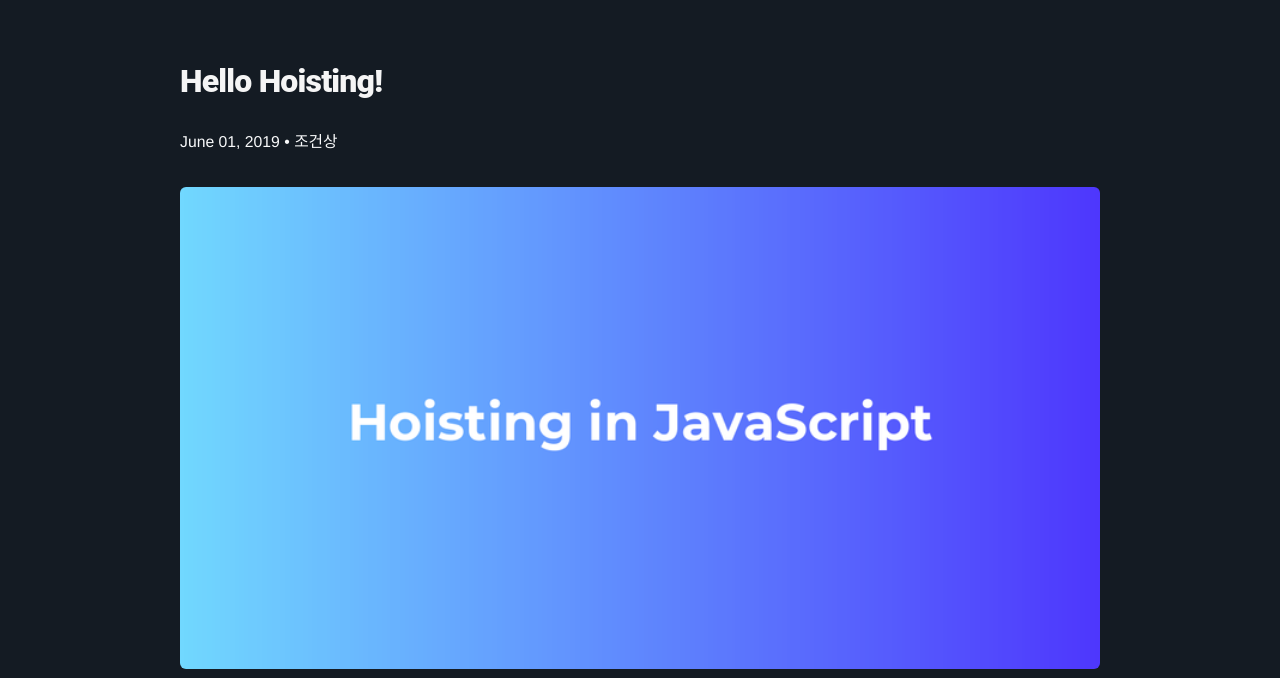
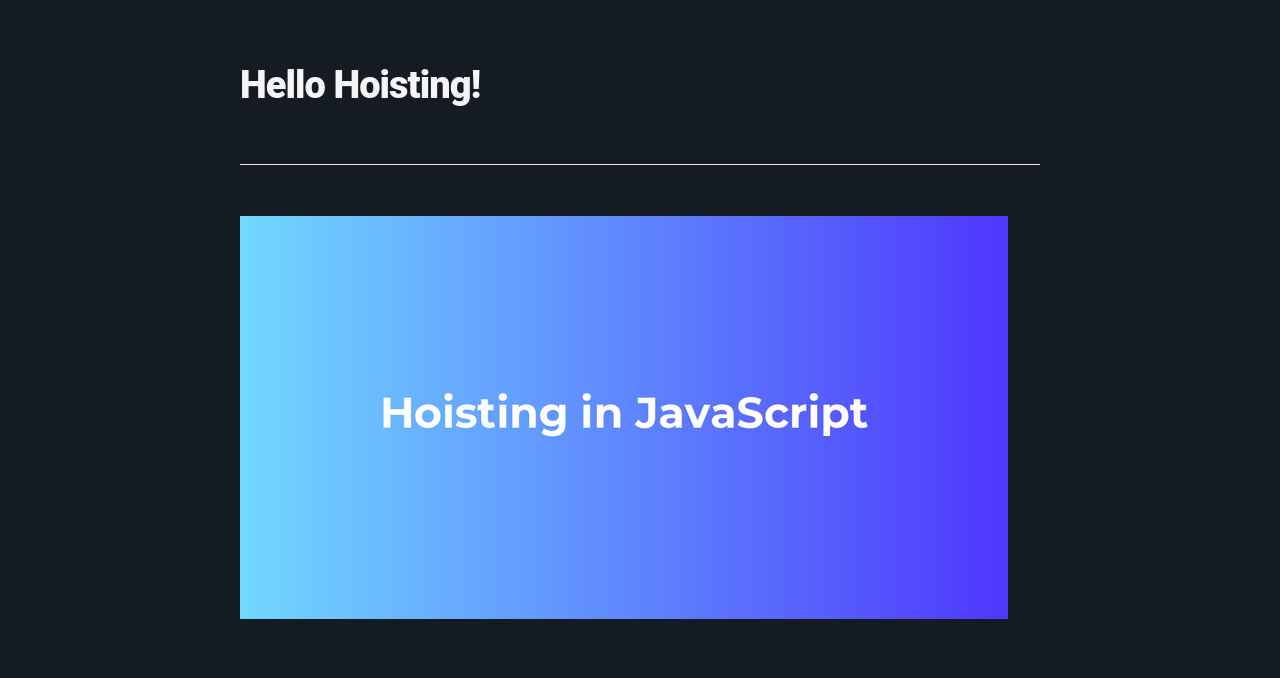
Before and after one commit to Jogeonsang/Marcus-log, a Gatsby site: page /Hoisting/ in a window 1280 px wide. Shown: the part 83-761 px from the top of the page. Built offline with nearby package versions, Linux system fonts and the light colour scheme; Gatsby itself is replaced by a stand-in of ours; some packages are replaced by stand-ins of ours.

Commit message:
feat: 리팩토링중

```diff
--- a/gatsby-config.js
+++ b/gatsby-config.js
@@ -111,6 +111,7 @@ module.exports = {
         ],
       },
     },
+
     `gatsby-transformer-sharp`,
     `gatsby-plugin-sharp`,
     // {
--- a/package.json
+++ b/package.json
@@ -13,15 +13,17 @@
     "@types/react-router-dom": "^5.1.7",
     "babel-plugin-styled-components": "^1.12.0",
     "gatsby": "^3.1.0",
+    "gatsby-image": "^3.11.0",
     "gatsby-plugin-feed": "^3.0.0",
     "gatsby-plugin-gatsby-cloud": "^2.0.0",
     "gatsby-plugin-google-analytics": "^3.0.0",
-    "gatsby-plugin-image": "^1.0.0",
+    "gatsby-plugin-image": "^1.14.0",
     "gatsby-plugin-manifest": "^3.0.0",
     "gatsby-plugin-offline": "^4.0.0",
     "gatsby-plugin-react-helmet": "^4.0.0",
     "gatsby-plugin-sharp": "^3.0.0",
     "gatsby-plugin-styled-components": "^4.1.0",
+    "gatsby-remark-component-images": "0.0.6",
     "gatsby-remark-copy-linked-files": "^3.0.0",
     "gatsby-remark-embed-video": "^3.1.1",
     "gatsby-remark-highlight-code": "^2.2.0",
--- a/src/style.css
+++ b/src/style.css
@@ -97,9 +97,9 @@ h4,
 h5,
 h6 {
   font-family: var(--font-heading);
-  margin-top: var(--spacing-12);
+  margin-top: var(--spacing-6);
   margin-bottom: var(--spacing-6);
-  line-height: var(--lineHeight-tight);
+  line-height: var(--lineHeight-normal);
   letter-spacing: -0.025em;
 }
 
@@ -149,7 +149,7 @@ h4 > a,
 h5 > a,
 h6 > a {
   text-decoration: none;
-  color: inherit;
+  color: rgb(81, 92, 230);
 }
 
 /* Prose */
--- a/src/templates/blog-post.js
+++ b/src/templates/blog-post.js
@@ -7,63 +7,76 @@ import Header from "../components/Header"
 import Footer from "../components/Footer"
 import SEO from "../components/seo"
 import defaultImg from "../images/default.svg"
+import Img from "gatsby-image"
 
 const BlogPostTemplate = ({ data, location }) => {
   const post = data.markdownRemark
   const siteTitle = data.site.siteMetadata?.title || `Title`
   const { previous, next } = data
+
+  console.log(data.markdownRemark.frontmatter)
   return (
-    <TemplateWrapper>
+    <TemplateContainer>
       <Header/>
+      <TemplateWrapper>
       <Content>
         <TitleWrapper>
           <h1 itemProp="headline">{post.frontmatter.title}</h1>
-          <p>
-            <time>{post.frontmatter.date}</time>
-            <span> • </span><span>조건상</span></p>
+          <hr/>
         </TitleWrapper>
         <Thumbnail>
-          <Image src={data.markdownRemark.frontmatter.featuredImage.childImageSharp.fixed.src}/>
+          <img src={data.markdownRemark.frontmatter.featuredImage.childImageSharp.fluid.src}/>
+          {/* <Img fixed={data.markdownRemark.frontmatter.featuredImage.childImageSharp.fluid.src} alt={"data.blogPost.author"} /> */}
         </Thumbnail>
-        <section
+        <Section
           dangerouslySetInnerHTML={{ __html: post.html }}
           itemProp="articleBody"
         />
         <hr/>
       </Content>
       <Footer/>
-    </TemplateWrapper>
+      </TemplateWrapper>
+    </TemplateContainer>
   )
 }
-
+{/* <p>
+    <time>{post.frontmatter.date}</time>
+    <span> • </span><span>조건상</span></p> */}
 export default BlogPostTemplate
 
-const TemplateWrapper = styled.div`
+const TemplateContainer = styled.div`
   width: 100%;
   overflow: auto;
   background: #141B23;
 `
 
+const TemplateWrapper = styled.div`
+  max-width: 800px;
+  margin: 0 auto;
+`;
 const Content = styled.div`
 
   @media screen and (max-width: 768px) {
     padding: 20px;
     width: 100%;
   }
-  width: calc(980px - (30px * 2));
-  margin: 0 auto;
 
   section {
     color: whitesmoke;
 
-    h1 {
+    p {
 
     }
 
-    h2 {
-
+    h2, h3 {
+      font-size: 30px;
+      display: block;
+      font-weight: bold;
     }
 
+    a {
+      color: rgb(81, 92, 230);
+    }
 
   }
 `
@@ -72,12 +85,16 @@ const TitleWrapper = styled.header`
   margin: 60px 0 30px;
 
   h1 {
-    font-size: 2em;
+    font-size: 38px;
     line-height: 1.5;
     color: whitesmoke;
     font-weight: 900;
   }
 
+  hr {
+    border-top: 1px solid rgb(229, 229, 229);
+    margin: 50px 0px;
+  }
   p {
     font-size: 15.75px;
     color: #f8f9fa;
@@ -90,14 +107,9 @@ const Thumbnail = styled.div`
   overflow: hidden;
 `
 
-
-const Image = styled.img`
-  width: 100%;
-  height: 100%;
-  border-radius: 6px;
-  object-fit: cover;
-  max-height: 483px;
-`
+const Section = styled.section`
+  padding: 30px 0;
+`;
 export const pageQuery = graphql`
   query BlogPostBySlug(
     $id: String!
@@ -118,11 +130,8 @@ export const pageQuery = graphql`
         date(formatString: "MMMM DD, YYYY")
         description
         featuredImage {
-          childImageSharp {
-            fixed {
-            ...GatsbyImageSharpFixed
-          }
-          }
+          childImageSharp {            fluid(maxWidth: 800) {              ...GatsbyImageSharpFluid            }          }
+
         }
       }
     }
```
Also changed, not shown: 2 other files.
